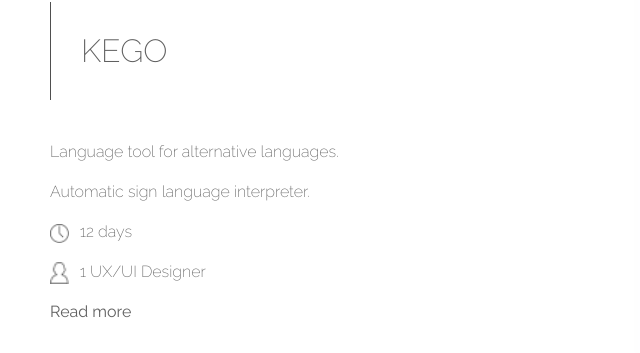
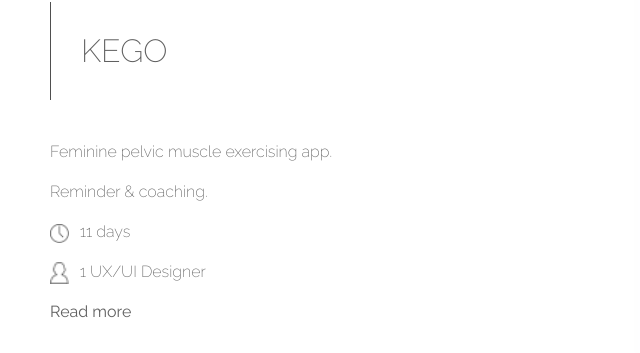
Before and after one commit to cristinagfiestas/portfolio, a plain HTML site: page index.html in a window 1280 px wide. Shown: the part 1658-2011 px from the top of the page, 35-675 px from the left. Drawn offline with nearby package versions, Linux system fonts and the light colour scheme.

Commit message:
Update index.html

```diff
--- a/index.html
+++ b/index.html
@@ -94,14 +94,14 @@
                 <div class="row justify-content-center align-items-center">
                     <div class="col-lg-6">
                         <h2 class="title-border-left">KEGO</h2>
-                        <p>Language tool for alternative languages.</p>
-                        <p>Automatic sign language interpreter.</p>
+                        <p>Feminine pelvic muscle exercising app.</p>
+                        <p>Reminder & coaching.</p>
                         <div class="informacion2">
                             <div class="informacion-time2">
                                 <div class="time2">
                                     <img src="img/Clock.png" alt="Time">
                                 </div>
-                                <p class="datos2">12 days</p>
+                                <p class="datos2">11 days</p>
                             </div>
                             <div class="informacion-team2">
                                 <div class="team2">
```
